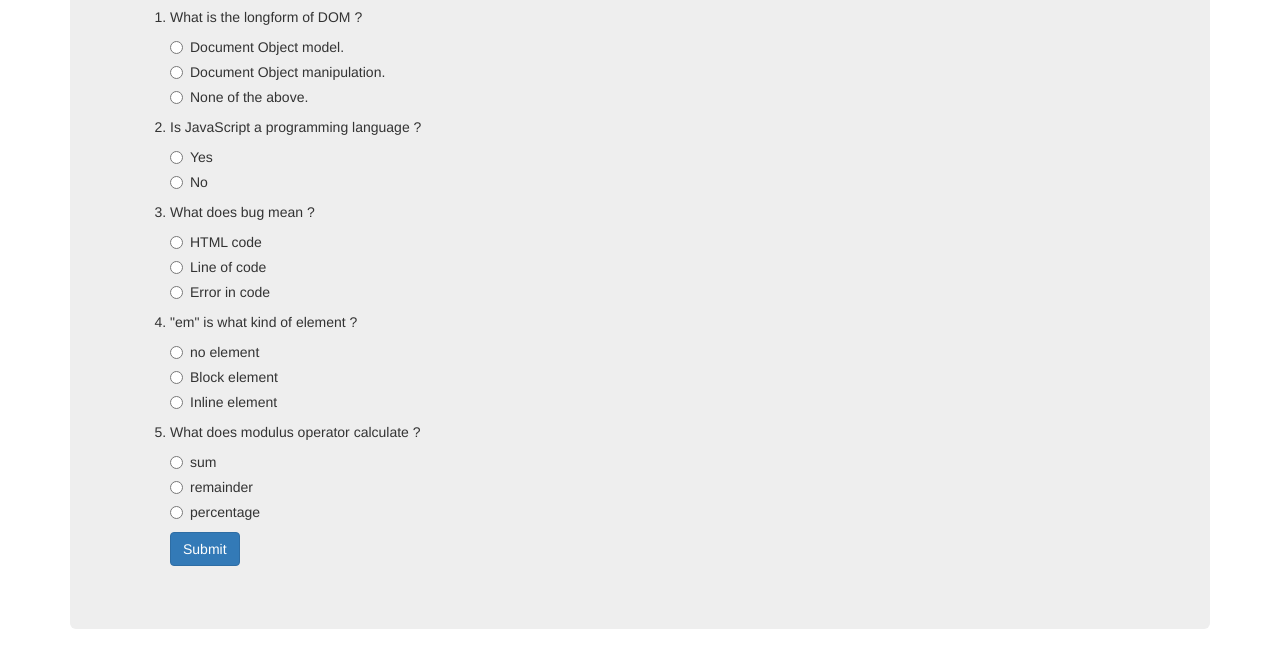
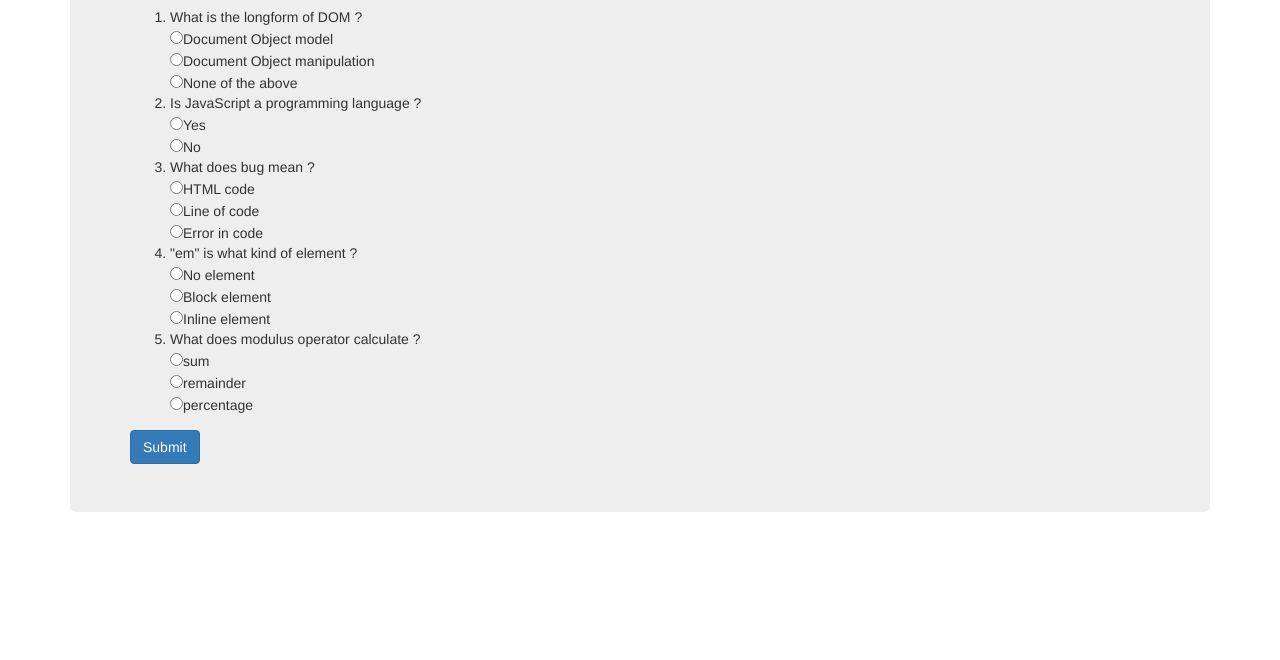
Before and after one commit to dorismtae/Quiz-Board, a plain HTML site: page index.html in a window 1280 px wide. Shown: the part 140-800 px from the top of the page. Drawn offline with nearby package versions, Linux system fonts and the light colour scheme.

Commit message:
changed some code in html

```diff
--- a/index.html
+++ b/index.html
@@ -14,64 +14,31 @@
         <div class="form-group">
           <ol>
             <li>What is the longform of DOM ?</li>
-            <div class="radio">
-              <label><input name="q1" type="radio" value="Document Object model"> Document Object model.</label>
-            </div>
-            <div class="radio">
-              <label><input name="q1" type="radio" value="Document Object manipulation"> Document Object manipulation.</label>
-            </div>
-            <div class="radio">
-              <label><input name="q1" type="radio" value="None of the above"> None of the above.</label>
-            </div>
+            <input type="radio" name="q1" value="correct">Document Object model<br>
+            <input type="radio" name="q1" value="wrong">Document Object manipulation<br>
+            <input type="radio" name="q1" value="wrong">None of the above<br>
 
             <li>Is JavaScript a programming language ?</li>
-            <li style="list-style: none; display: inline">
-              <div class="radio">
-                <label><input name="q2" type="radio" value="Yes"> Yes</label>
-              </div>
-              <div class="radio">
-                <label><input name="q2" type="radio" value="No"> No</label>
-              </div>
-            </li>
+            <input type="radio" name="q2" value="correct">Yes<br>
+            <input type="radio" name="q2" value="wrong">No<br>
+
             <li>What does bug mean ?</li>
-            <li style="list-style: none; display: inline">
-              <div class="radio">
-                <label><input name="q3" type="radio" value="HTML code"> HTML code </label>
-              </div>
-              <div class="radio">
-                <label><input name="q3" type="radio" value="Line of code"> Line of code </label>
-              </div>
-              <div class="radio">
-                <label><input name="q3" type="radio" value="Error in code"> Error in code </label>
-              </div>
-            </li>
+            <input type="radio" name="q3" value="correct">HTML code<br>
+            <input type="radio" name="q3" value="wrong">Line of code<br>
+            <input type="radio" name="q3" value="wrong">Error in code<br>
 
             <li> "em" is what kind of element ? </li>
-            <li style="list-style: none; display: inline">
-              <div class="radio">
-                <label><input name="q4" type="radio" value="no element"> no element </label>
-              </div>
-              <div class="radio">
-                <label><input name="q4" type="radio" value="Block element"> Block element</label>
-              </div>
-              <div class="radio">
-                <label><input name="q4" type="radio" value="Inline element"> Inline element</label>
-              </div>
-            </li>
+            <input type="radio" name="q4" value="correct">No element<br>
+            <input type="radio" name="q4" value="wrong">Block element<br>
+            <input type="radio" name="q4" value="wrong">Inline element<br>
 
 
             <li>What does modulus operator calculate ? </li>
-            <li style="list-style: none; display: inline">
-              <div class="radio">
-                <label><input name="q5" type="radio" value="sum"> sum</label>
-              </div>
-              <div class="radio">
-                <label><input name="q5" type="radio" value="remainder"> remainder</label>
-              </div>
-              <div class="radio">
-                <label><input name="q5" type="radio" value="percentage"> percentage </label>
-              </div>
-            </li>
+            <input type="radio" name="q5" value="correct">sum<br>
+            <input type="radio" name="q5" value="wrong">remainder<br>
+            <input type="radio" name="q5" value="wrong">percentage<br>
+</ol>
+</div>
           </form>
           <button type="submit" class="btn btn-primary" id="hello">Submit</button>
           </div>
--- a/js/scripts.js
+++ b/js/scripts.js
@@ -6,19 +6,19 @@ $(document).ready(function(){
   var qFour = $("input:radio[name=q4]:checked").val();
   var qFive = $("input:radio[name=q5]:checked").val();
   var Result = 0;
-  if (qOne ==="Document Object model"){
+  if (qOne ==="correct"){
     Result += 20;
   }
   else {
     Result +=0;
   }
-  if (qTwo ==="Yes"){
+  if (qTwo ==="correct"){
     Result += 20;
   }
   else {
     Result +=0;
   }
-  if (qThree ==="Error in code"){
+  if (qThree ==="correct"){
     Result += 20;
   }
   else {
```
